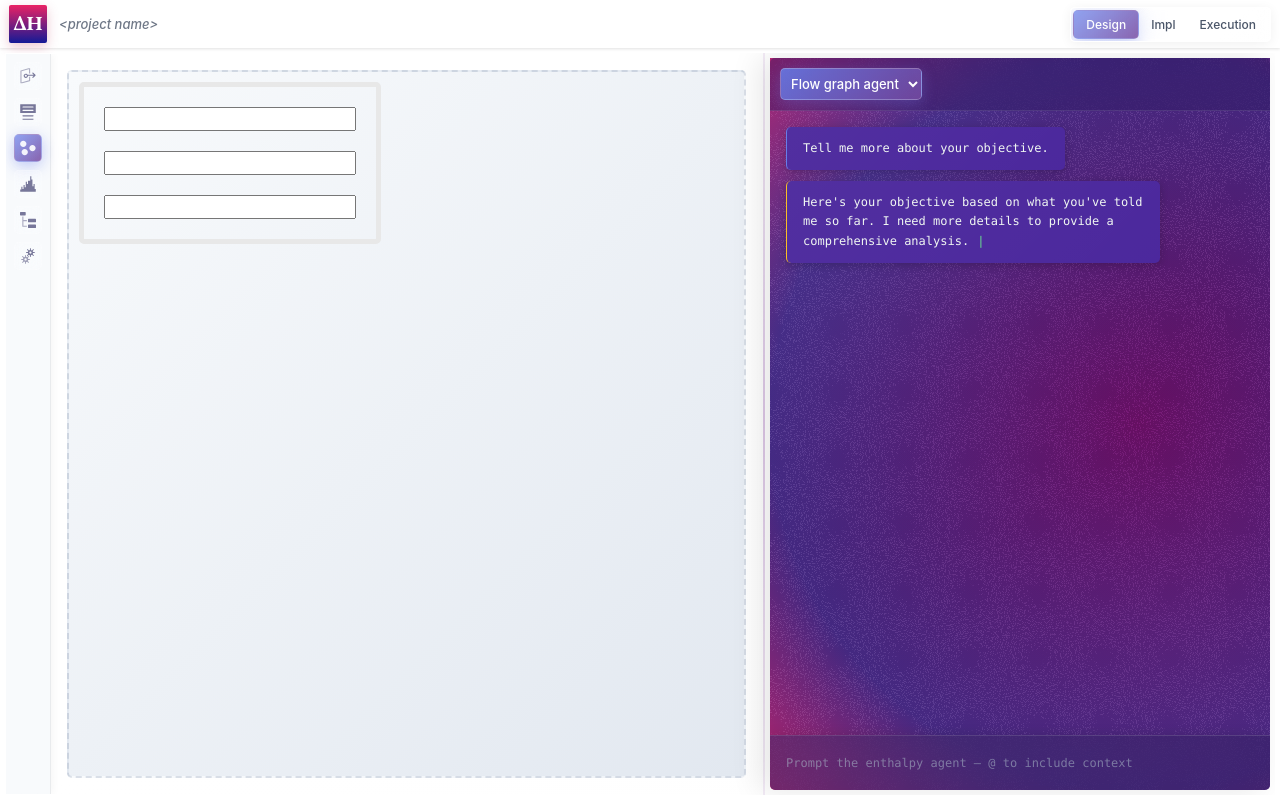
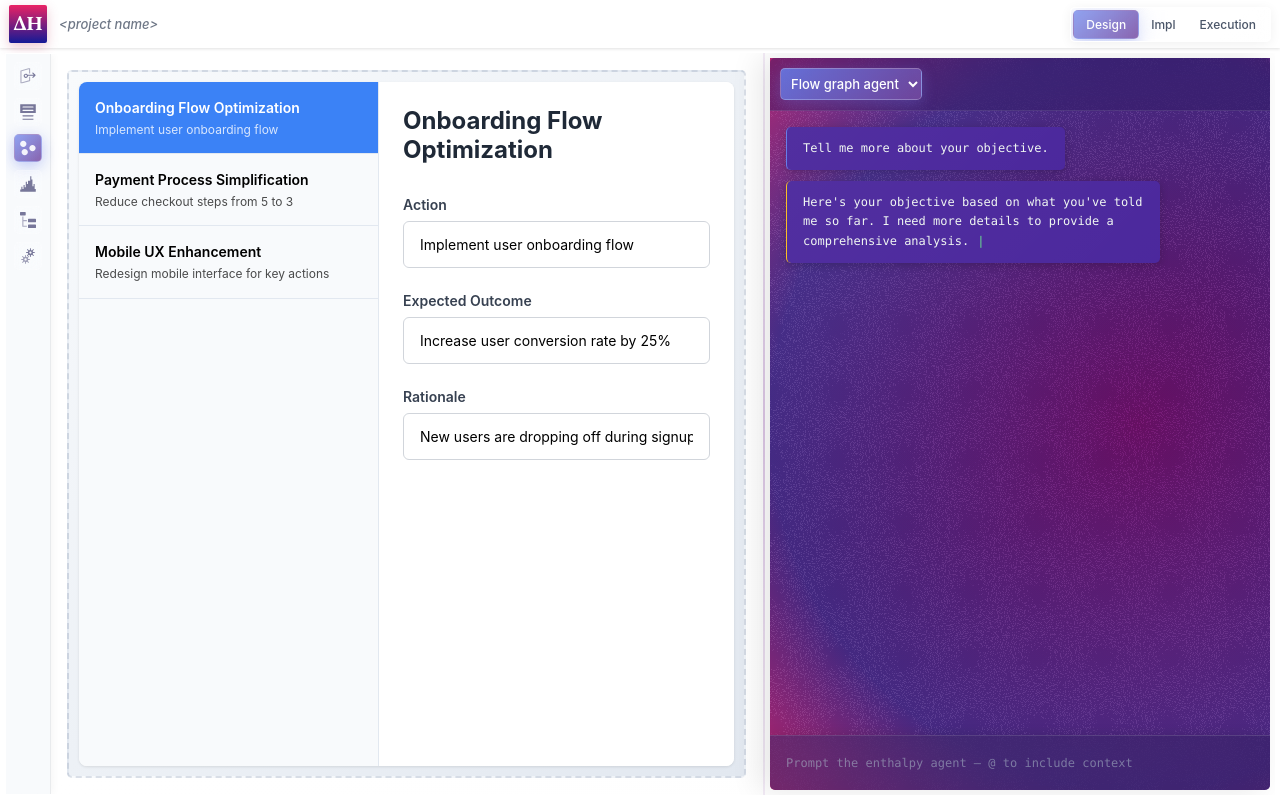
Before and after one commit to ovjectibity/enthalpy, a React (Create React App) app in the folder client/: page / in a window 1280 px wide. Both pictures are taken after a click on the button 28 px from the left and 148 px from the top of the page. Built offline with nearby package versions, Linux system fonts and the light colour scheme; a web font is replaced by a local one.

Commit message:
master detail component fix & refactoring

```diff
--- a/client/src/App.css
+++ b/client/src/App.css
@@ -378,14 +378,128 @@ body {
     padding: 10px;
 }
 
-.hypothesis-card {
-    padding: 10px;
+.hypotheses-canvas {
+    width: 100%;
+    height: 100%;
+    display: flex;
+    flex-direction: row;
+}
+
+.master-detail-root {
+    width: 100%;
+    height: 100%;
+    display: flex;
+    flex-direction: row;
+    background: white;
+    border-radius: 8px;
+    overflow: hidden;
+    box-shadow: 0 1px 3px rgba(0, 0, 0, 0.1);
+}
+
+.master-list {
+    width: 300px;
+    background: #f8fafc;
+    border-right: 1px solid #e2e8f0;
     display: flex;
     flex-direction: column;
-    flex: 0 0;
-    border-radius: 5px;
-    height: fit-content;
-    border: 5px solid;
+    overflow-y: auto;
+}
+
+.master-item {
+    padding: 16px;
+    border: none;
+    background: transparent;
+    text-align: left;
+    cursor: pointer;
+    border-bottom: 1px solid #e2e8f0;
+    transition: background-color 0.2s ease;
+}
+
+.master-item:hover {
+    background: #f1f5f9;
+}
+
+.master-item.selected {
+    background: #3b82f6;
+    color: white;
+}
+
+.master-item.selected:hover {
+    background: #2563eb;
+}
+
+.hypothesis-list-item {
+    display: flex;
+    flex-direction: column;
+    gap: 4px;
+}
+
+.hypothesis-title {
+    font-size: 14px;
+    font-weight: 600;
+    line-height: 1.4;
+}
+
+.hypothesis-preview {
+    font-size: 12px;
+    opacity: 0.7;
+    line-height: 1.3;
+}
+
+.master-item.selected .hypothesis-preview {
+    opacity: 0.8;
+}
+
+.detail-pane {
+    flex: 1;
+    padding: 24px;
+    overflow-y: auto;
+    background: white;
+}
+
+.hypothesis-detail-view {
+    max-width: 600px;
+}
+
+.detail-title {
+    font-size: 24px;
+    font-weight: 700;
+    margin-bottom: 32px;
+    color: #1f2937;
+}
+
+.detail-section {
+    margin-bottom: 24px;
+}
+
+.detail-label {
+    display: block;
+    font-size: 14px;
+    font-weight: 600;
+    color: #374151;
+    margin-bottom: 8px;
+}
+
+.detail-input {
+    width: 100%;
+    padding: 12px 16px;
+    border: 1px solid #d1d5db;
+    border-radius: 6px;
+    font-size: 14px;
+    line-height: 1.5;
+    transition:
+        border-color 0.2s ease,
+        box-shadow 0.2s ease;
+}
+
+.detail-input:focus {
+    outline: none;
+    border-color: #3b82f6;
+    box-shadow: 0 0 0 3px rgba(59, 130, 246, 0.1);
+}
+
+.detail-input::placeholder {
+    color: #9ca3af;
 }
 
 .hypotheses-attribute {
--- a/client/src/App.tsx
+++ b/client/src/App.tsx
@@ -1,94 +1,12 @@
 import React, { useState } from "react";
 import "./App.css";
-import { Input } from "@base-ui-components/react/input";
+import { HypothesesView } from "./components";
 import ContextIcon from "./assets/context-icon.svg";
 import HypothesesIcon from "./assets/hypotheses-icon.svg";
 import JourneyMapsIcon from "./assets/journey-maps-icon.svg";
 import MetricsIcon from "./assets/metrics-icon.svg";
 import ObjectivesIcon from "./assets/objectives-icon.svg";
 import SettingsIcon from "./assets/settings-icon.svg";
-
-const MasterDetail = (arg: {
-  items: any;
-  renderMasterItem: any;
-  renderDetail: any;
-}) => {
-  const [selectedId, setSelectedId] = useState(
-    arg.items.length ? arg.items[0].id : null,
-  );
-
-  return (
-    <div className="master-detail-root">
-      <div className="master-list">
-        {arg.items.map((item: any) => (
-          <button
-            key={item.id}
-            className={`master-item${selectedId === item.id ? " selected" : ""}`}
-            onClick={() => setSelectedId(item.id)}
-          >
-            {arg.renderMasterItem(item)}
-          </button>
-        ))}
-      </div>
-      <div className="detail-pane">
-        {selectedId &&
-          arg.renderDetail(
-            arg.items.find((item: any) => item.id === selectedId),
-          )}
-      </div>
-    </div>
-  );
-};
-
-const TableView = (arg: { data: Array<any>; columns: Array<any> }) => {
-  if (!arg.data || arg.data.length === 0) {
-    return <div>No data available</div>;
-  }
-
-  return (
-    <div className="table-container">
-      <table className="data-table">
-        <thead>
-          <tr>
-            {arg.columns.map((column, index) => (
-              <th key={index} className="data-table-cell">
-                {column.header}
-              </th>
-            ))}
-          </tr>
-        </thead>
-        <tbody>
-          {arg.data.map((row, rowIndex) => (
-            <tr key={rowIndex}>
-              {arg.columns.map((column, colIndex) => (
-                <td key={colIndex} className="data-table-cell">
-                  {column.accessor ? row[column.accessor] : ""}
-                </td>
-              ))}
-            </tr>
-          ))}
-        </tbody>
-      </table>
-    </div>
-  );
-};
-
-const HypothesesCard = (arg: {
-  action: string;
-  rationale: string;
-  expected_outcome: string;
-}) => {
-  return (
-    <div className="hypothesis-card">
-      <Input className="hypotheses-attribute" placeholder={arg.action} />
-      <Input
-        className="hypotheses-attribute"
-        placeholder={arg.expected_outcome}
-      />
-      <Input className="hypotheses-attribute" placeholder={arg.rationale} />
-    </div>
-  );
-};
 
 const App: React.FC = () => {
   const [activeTab, setActiveTab] = useState("Design");
@@ -122,28 +40,13 @@ const App: React.FC = () => {
     { id: "Settings", label: "Settings", icon: SettingsIcon },
   ];
 
-  const tableData = [
-    { id: 1, name: "John Doe", email: "john@example.com", role: "Developer" },
-    { id: 2, name: "Jane Smith", email: "jane@example.com", role: "Designer" },
-    { id: 3, name: "Bob Johnson", email: "bob@example.com", role: "Manager" },
-  ];
-
-  // Column configuration
-  const columns = [
-    { header: "ID", accessor: "action" },
-    { header: "Proposed change", accessor: "action" },
-    { header: "Expected outcome", accessor: "expected-outcome" },
-    { header: "Rationale", accessor: "reasoning" },
-    { header: "Mapped objectives", accessor: "objectives" },
-    { header: "Test Experiments", accessor: "experiments" },
-  ];
-
   const handleMouseDown = (e: React.MouseEvent) => {
     setIsDragging(true);
     document.body.classList.add("resizing");
     e.preventDefault();
   };
 
+  React.useEffect(() => {
     const handleMouseMove = (e: MouseEvent) => {
       if (isDragging) {
         const containerWidth = window.innerWidth;
@@ -164,7 +67,6 @@ const App: React.FC = () => {
       document.body.classList.remove("resizing");
     };
 
-  React.useEffect(() => {
     if (isDragging) {
       document.addEventListener("mousemove", handleMouseMove);
       document.addEventListener("mouseup", handleMouseUp);
@@ -224,10 +126,11 @@ const App: React.FC = () => {
           </div>
 
           <div className="canvas-area">
-            {/* This would be where the visual canvas/diagram goes */}
-            {/*<div className="placeholder-text">{activeContext} Canvas</div>*/}
-            {/*<TableView data={tableData} columns={columns} />*/}
-            <HypothesesCard action="" rationale="" expected_outcome="" />
+            {activeContext === "Hypotheses" ? (
+              <HypothesesView />
+            ) : (
+              <div className="placeholder-text">{activeContext} Canvas</div>
+            )}
           </div>
         </div>
 
--- /dev/null
+++ b/client/src/components/HypothesesView.tsx
@@ -0,0 +1,77 @@
+import React from "react";
+import { Input } from "@base-ui-components/react/input";
+import MasterDetail from "./MasterDetail";
+
+const HypothesesView: React.FC = () => {
+  const hypothesesList = [
+    {
+      id: 1,
+      title: "Onboarding Flow Optimization",
+      action: "Implement user onboarding flow",
+      rationale: "New users are dropping off during signup process",
+      expected_outcome: "Increase user conversion rate by 25%",
+    },
+    {
+      id: 2,
+      title: "Payment Process Simplification",
+      action: "Reduce checkout steps from 5 to 3",
+      rationale: "Cart abandonment is high at payment stage",
+      expected_outcome: "Decrease cart abandonment by 15%",
+    },
+    {
+      id: 3,
+      title: "Mobile UX Enhancement",
+      action: "Redesign mobile interface for key actions",
+      rationale: "Mobile users report difficulty completing tasks",
+      expected_outcome: "Improve mobile task completion rate by 30%",
+    },
+  ];
+
+  return (
+    <div className="hypotheses-canvas">
+      <MasterDetail
+        items={hypothesesList}
+        renderMasterItem={(item: any) => (
+          <div className="hypothesis-list-item">
+            <div className="hypothesis-title">{item.title}</div>
+            <div className="hypothesis-preview">{item.action}</div>
+          </div>
+        )}
+        renderDetail={(item: any) => (
+          <div className="hypothesis-detail-view">
+            <h2 className="detail-title">{item.title}</h2>
+
+            <div className="detail-section">
+              <label className="detail-label">Action</label>
+              <Input
+                className="detail-input"
+                defaultValue={item.action}
+                placeholder="What action will you take?"
+              />
+            </div>
+
+            <div className="detail-section">
+              <label className="detail-label">Expected Outcome</label>
+              <Input
+                className="detail-input"
+                defaultValue={item.expected_outcome}
+                placeholder="What do you expect to happen?"
+              />
+            </div>
+
+            <div className="detail-section">
+              <label className="detail-label">Rationale</label>
+              <Input
+                className="detail-input"
+                defaultValue={item.rationale}
+                placeholder="Why do you believe this will work?"
+              />
+            </div>
+          </div>
+        )}
+      />
+    </div>
+  );
+};
+
+export default HypothesesView;
--- /dev/null
+++ b/client/src/components/MasterDetail.tsx
@@ -0,0 +1,41 @@
+import React, { useState } from "react";
+
+interface MasterDetailProps {
+  items: any[];
+  renderMasterItem: (item: any) => React.ReactNode;
+  renderDetail: (item: any) => React.ReactNode;
+}
+
+const MasterDetail: React.FC<MasterDetailProps> = ({
+  items,
+  renderMasterItem,
+  renderDetail,
+}) => {
+  const [selectedId, setSelectedId] = useState(
+    items.length ? items[0].id : null,
+  );
+
+  return (
+    <div className="master-detail-root">
+      <div className="master-list">
+        {items.map((item: any) => (
+          <button
+            key={item.id}
+            className={`master-item${selectedId === item.id ? " selected" : ""}`}
+            onClick={() => setSelectedId(item.id)}
+          >
+            {renderMasterItem(item)}
+          </button>
+        ))}
+      </div>
+      <div className="detail-pane">
+        {selectedId &&
+          renderDetail(
+            items.find((item: any) => item.id === selectedId),
+          )}
+      </div>
+    </div>
+  );
+};
+
+export default MasterDetail;
--- /dev/null
+++ b/client/src/components/TableView.tsx
@@ -0,0 +1,46 @@
+import React from "react";
+
+interface Column {
+  header: string;
+  accessor: string;
+}
+
+interface TableViewProps {
+  data: Array<any>;
+  columns: Array<Column>;
+}
+
+const TableView: React.FC<TableViewProps> = ({ data, columns }) => {
+  if (!data || data.length === 0) {
+    return <div>No data available</div>;
+  }
+
+  return (
+    <div className="table-container">
+      <table className="data-table">
+        <thead>
+          <tr>
+            {columns.map((column, index) => (
+              <th key={index} className="data-table-cell">
+                {column.header}
+              </th>
+            ))}
+          </tr>
+        </thead>
+        <tbody>
+          {data.map((row, rowIndex) => (
+            <tr key={rowIndex}>
+              {columns.map((column, colIndex) => (
+                <td key={colIndex} className="data-table-cell">
+                  {column.accessor ? row[column.accessor] : ""}
+                </td>
+              ))}
+            </tr>
+          ))}
+        </tbody>
+      </table>
+    </div>
+  );
+};
+
+export default TableView;
--- /dev/null
+++ b/client/src/components/index.ts
@@ -0,0 +1,3 @@
+export { default as MasterDetail } from './MasterDetail';
+export { default as TableView } from './TableView';
+export { default as HypothesesView } from './HypothesesView';
```
Lines whose indentation alone changed are shown as unchanged.
